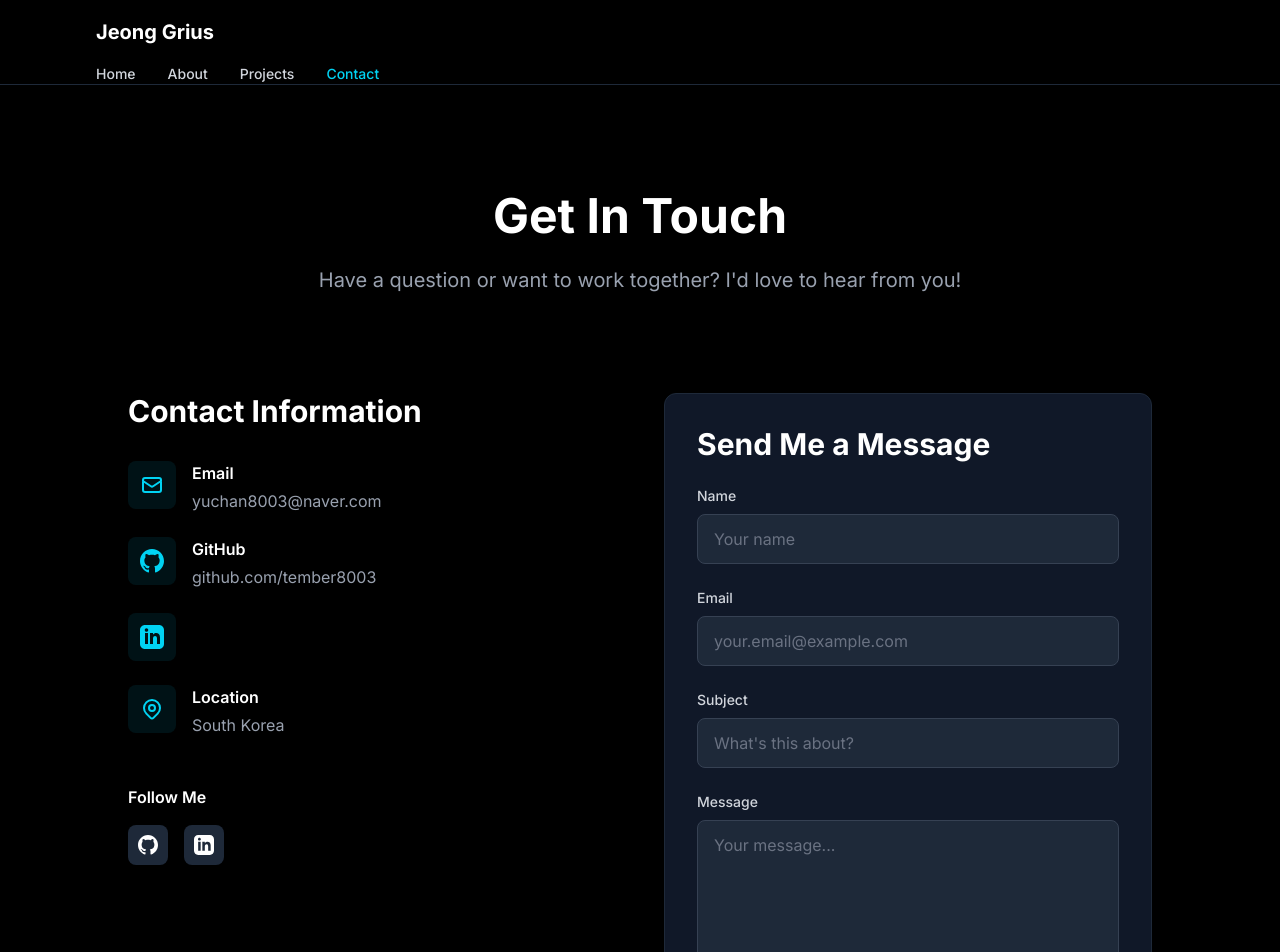
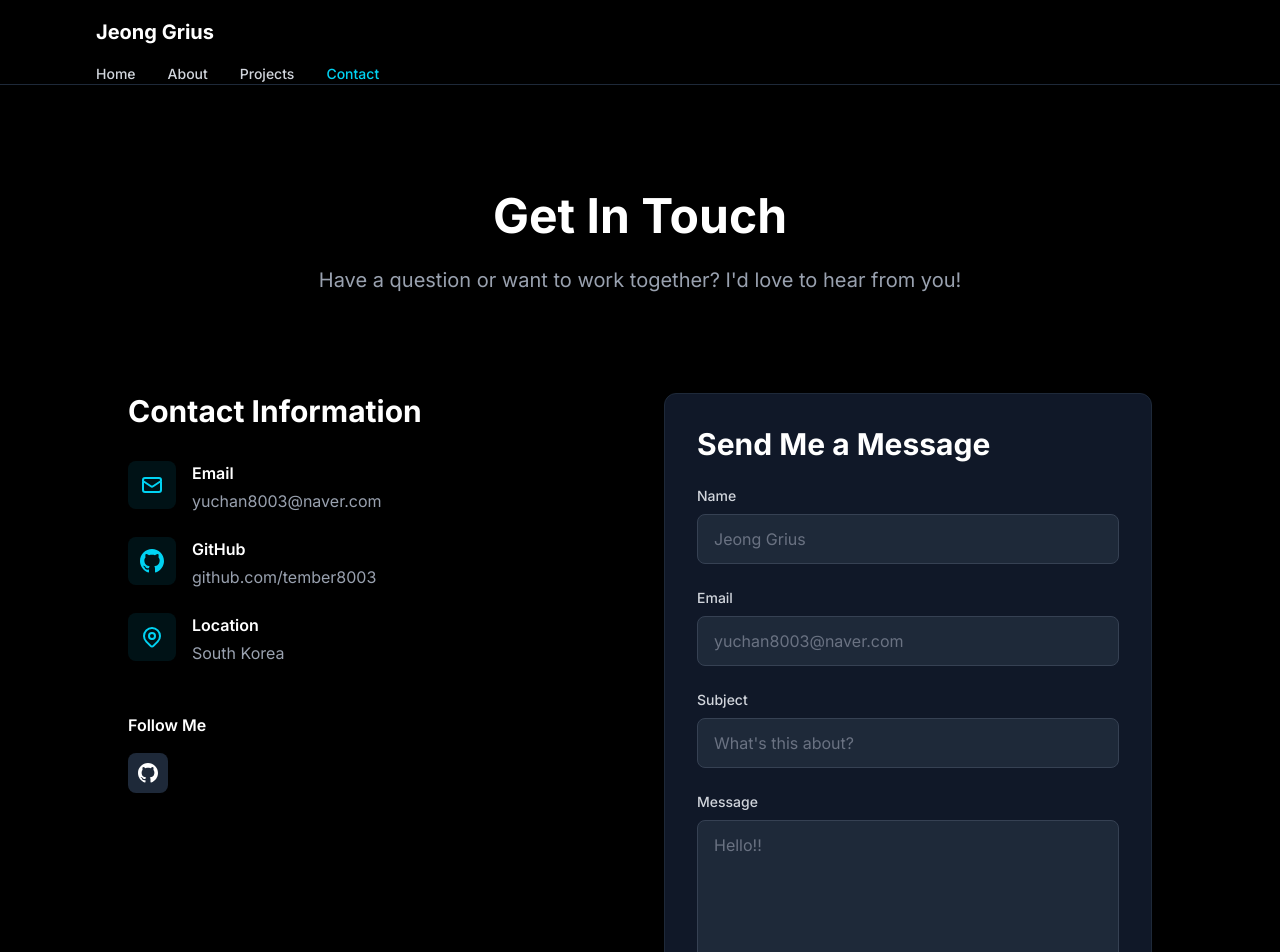
Before and after one commit to tember8003/tember8003.github.io, a Next.js app: page /contact in a window 1280 px wide. Shown: the top 952 px of the page. Built offline with nearby package versions, Linux system fonts and the light colour scheme.

Commit message:
Fix: Contact Page error

```diff
--- a/app/contact/page.tsx
+++ b/app/contact/page.tsx
@@ -117,19 +117,6 @@ export default function ContactPage() {
                 </div>
               </div>
 
-              {/* LinkedIn */}
-              <div className="flex items-start gap-4">
-                <div className="w-12 h-12 bg-cyan-500/10 rounded-lg flex items-center justify-center flex-shrink-0">
-                  <svg
-                    className="w-6 h-6 text-cyan-400"
-                    fill="currentColor"
-                    viewBox="0 0 24 24"
-                  >
-                    <path d="M19 0h-14c-2.761 0-5 2.239-5 5v14c0 2.761 2.239 5 5 5h14c2.762 0 5-2.239 5-5v-14c0-2.761-2.238-5-5-5zm-11 19h-3v-11h3v11zm-1.5-12.268c-.966 0-1.75-.79-1.75-1.764s.784-1.764 1.75-1.764 1.75.79 1.75 1.764-.783 1.764-1.75 1.764zm13.5 12.268h-3v-5.604c0-3.368-4-3.113-4 0v5.604h-3v-11h3v1.765c1.396-2.586 7-2.777 7 2.476v6.759z" />
-                  </svg>
-                </div>
-              </div>
-
               {/* Location */}
               <div className="flex items-start gap-4">
                 <div className="w-12 h-12 bg-cyan-500/10 rounded-lg flex items-center justify-center flex-shrink-0">
@@ -165,7 +152,7 @@ export default function ContactPage() {
               <h3 className="font-semibold mb-4">Follow Me</h3>
               <div className="flex gap-4">
                 <a
-                  href="https://github.com/yourusername"
+                  href="https://github.com/tember8003"
                   target="_blank"
                   rel="noopener noreferrer"
                   className="w-10 h-10 bg-gray-800 hover:bg-cyan-500 rounded-lg flex items-center justify-center transition-colors"
@@ -176,20 +163,6 @@ export default function ContactPage() {
                     viewBox="0 0 24 24"
                   >
                     <path d="M12 0c-6.626 0-12 5.373-12 12 0 5.302 3.438 9.8 8.207 11.387.599.111.793-.261.793-.577v-2.234c-3.338.726-4.033-1.416-4.033-1.416-.546-1.387-1.333-1.756-1.333-1.756-1.089-.745.083-.729.083-.729 1.205.084 1.839 1.237 1.839 1.237 1.07 1.834 2.807 1.304 3.492.997.107-.775.418-1.305.762-1.604-2.665-.305-5.467-1.334-5.467-5.931 0-1.311.469-2.381 1.236-3.221-.124-.303-.535-1.524.117-3.176 0 0 1.008-.322 3.301 1.23.957-.266 1.983-.399 3.003-.404 1.02.005 2.047.138 3.006.404 2.291-1.552 3.297-1.23 3.297-1.23.653 1.653.242 2.874.118 3.176.77.84 1.235 1.911 1.235 3.221 0 4.609-2.807 5.624-5.479 5.921.43.372.823 1.102.823 2.222v3.293c0 .319.192.694.801.576 4.765-1.589 8.199-6.086 8.199-11.386 0-6.627-5.373-12-12-12z" />
-                  </svg>
-                </a>
-                <a
-                  href="https://linkedin.com/in/yourusername"
-                  target="_blank"
-                  rel="noopener noreferrer"
-                  className="w-10 h-10 bg-gray-800 hover:bg-cyan-500 rounded-lg flex items-center justify-center transition-colors"
-                >
-                  <svg
-                    className="w-5 h-5"
-                    fill="currentColor"
-                    viewBox="0 0 24 24"
-                  >
-                    <path d="M19 0h-14c-2.761 0-5 2.239-5 5v14c0 2.761 2.239 5 5 5h14c2.762 0 5-2.239 5-5v-14c0-2.761-2.238-5-5-5zm-11 19h-3v-11h3v11zm-1.5-12.268c-.966 0-1.75-.79-1.75-1.764s.784-1.764 1.75-1.764 1.75.79 1.75 1.764-.783 1.764-1.75 1.764zm13.5 12.268h-3v-5.604c0-3.368-4-3.113-4 0v5.604h-3v-11h3v1.765c1.396-2.586 7-2.777 7 2.476v6.759z" />
                   </svg>
                 </a>
               </div>
@@ -217,7 +190,7 @@ export default function ContactPage() {
                   onChange={handleChange}
                   required
                   className="w-full px-4 py-3 bg-gray-800 border border-gray-700 rounded-lg text-white placeholder-gray-500 focus:outline-none focus:border-cyan-500 transition-colors"
-                  placeholder="Your name"
+                  placeholder="Jeong Grius"
                 />
               </div>
 
@@ -237,7 +210,7 @@ export default function ContactPage() {
                   onChange={handleChange}
                   required
                   className="w-full px-4 py-3 bg-gray-800 border border-gray-700 rounded-lg text-white placeholder-gray-500 focus:outline-none focus:border-cyan-500 transition-colors"
-                  placeholder="your.email@example.com"
+                  placeholder="yuchan8003@naver.com"
                 />
               </div>
 
@@ -277,7 +250,7 @@ export default function ContactPage() {
                   required
                   rows={5}
                   className="w-full px-4 py-3 bg-gray-800 border border-gray-700 rounded-lg text-white placeholder-gray-500 focus:outline-none focus:border-cyan-500 transition-colors resize-none"
-                  placeholder="Your message..."
+                  placeholder="Hello!!"
                 />
               </div>
 
```
